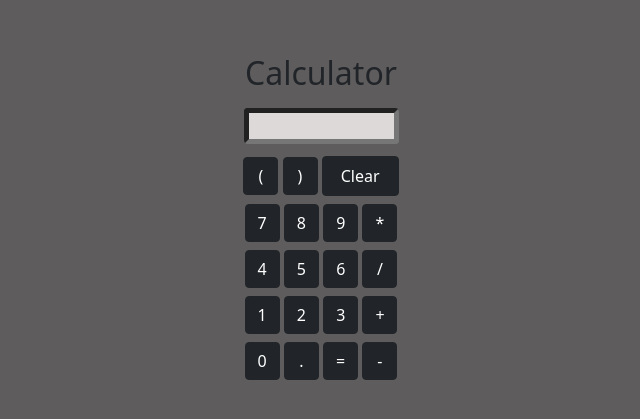
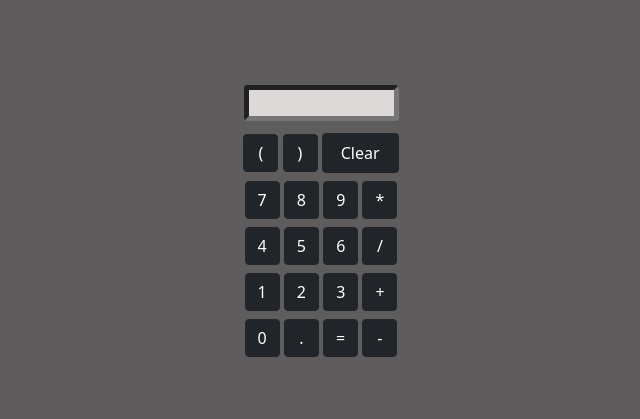
Before and after one commit to Hashir-Ali-Ahmad/Calculator, a plain HTML site: page index.html in a window 1280 px wide. Shown: the part 181-600 px from the top of the page, without its empty margins (319-959 px from the left). Drawn offline with nearby package versions, Linux system fonts and the light colour scheme.

Commit message:
Deleted Calculator Heading

```diff
--- a/index.html
+++ b/index.html
@@ -12,9 +12,6 @@
 <body>
     <div class="container-fluid vh-100 ">
         <div class="container d-flex flex-column align-items-center justify-content-center h-100">
-            <div class="row ">
-                <h2>Calculator</h2>
-            </div>
             <div class="row my-2">
                 <div class="col">
                     <input class="rounded border-5" type="text" name="" id="">
```
